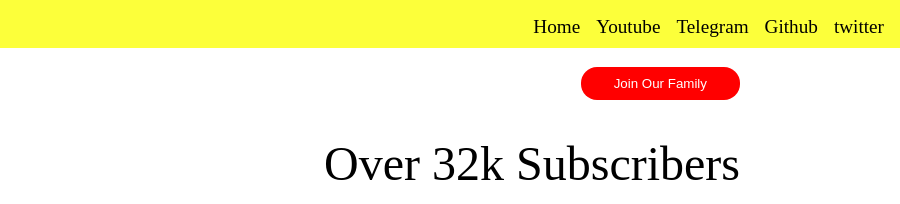
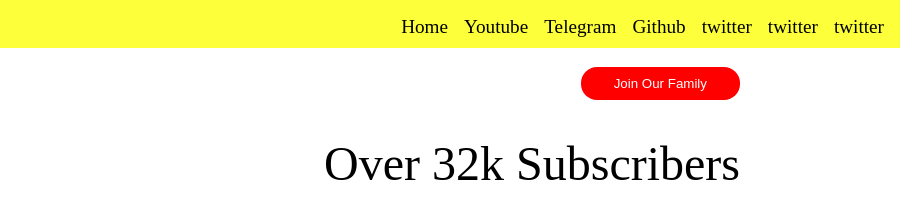
Before and after one commit to srikanthkokkirala/HTML, a plain HTML site: page index.html in a window 1280 px wide. Shown: the top 204 px of the page, 380-1280 px from the left. Drawn offline with Linux system fonts and the light colour scheme.

Commit message:
twitter added

```diff
--- a/index.html
+++ b/index.html
@@ -20,6 +20,8 @@
           <li><a href="#telegram">Telegram</a></li>
           <li><a href="#github">Github</a></li>
           <li><a href="#twitter">twitter</a></li>
+          <li><a href="#twitter2">twitter</a></li>
+          <li><a href="#twitter2">twitter</a></li>
         </ul>
       </nav>
     </header>
```
